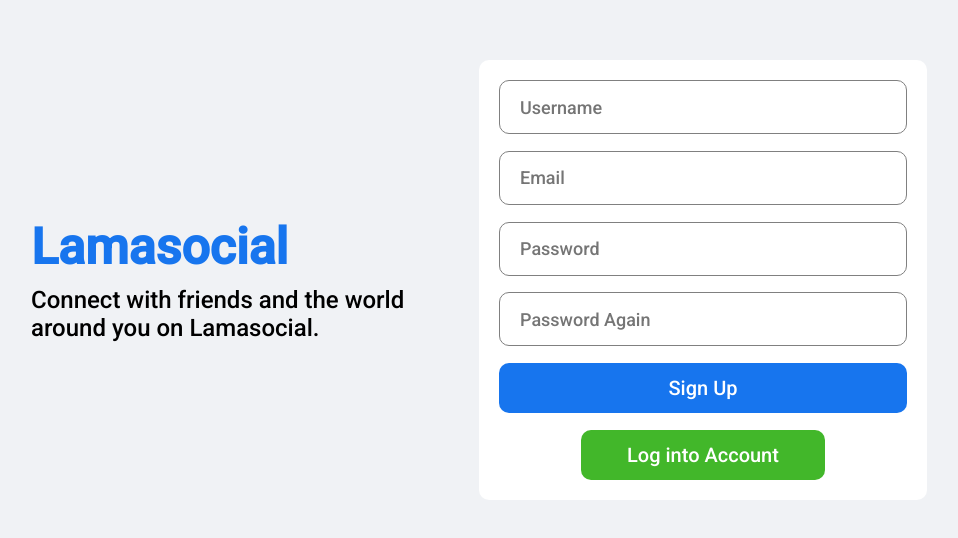
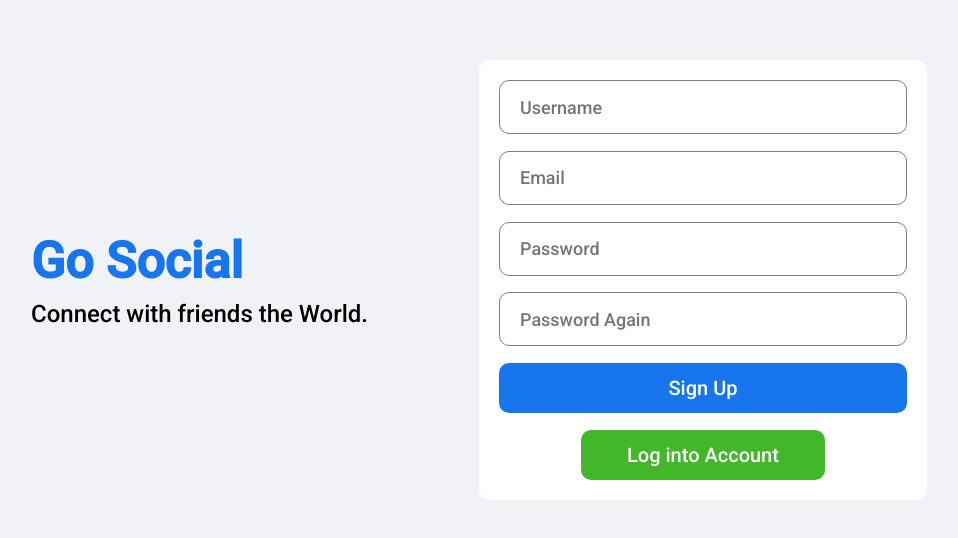
Before and after one commit to Yashkorekar/The-Social-Client, a React (Create React App) app: page / in a window 1280 px wide. Shown: the part 120-658 px from the top of the page, without its empty margins (161-1119 px from the left). Built offline with nearby package versions, Linux system fonts and the light colour scheme.

Commit message:
added custom like button

```diff
--- a/package.json
+++ b/package.json
@@ -10,6 +10,7 @@
         "@testing-library/user-event": "^12.1.10",
         "axios": "^0.21.1",
         "react": "^17.0.2",
+        "react-animated-heart": "^0.0.7-alpha.1",
         "react-dom": "^17.0.2",
         "react-router-dom": "^5.2.0",
         "react-scripts": "^4.0.3",
--- a/src/components/post/Post.jsx
+++ b/src/components/post/Post.jsx
@@ -6,7 +6,10 @@ import { format } from "timeago.js";
 import { Link } from "react-router-dom";
 import { AuthContext } from "../../context/AuthContext";
 
+import Heart from "react-animated-heart";
+
 export default function Post({ post }) {
+  // heart animation twitter like
   const [like, setLike] = useState(post.likes.length);
   const [isLiked, setIsLiked] = useState(false);
   const [user, setUser] = useState({});
@@ -25,12 +28,14 @@ export default function Post({ post }) {
     fetchUser();
   }, [post.userId]);
 
+  const [isClick, setClick] = useState(isLiked);
   const likeHandler = () => {
     try {
       axios.put("/posts/" + post._id + "/like", { userId: currentUser._id });
     } catch (err) {}
     setLike(isLiked ? like - 1 : like + 1);
     setIsLiked(!isLiked);
+    setClick(!isClick);
   };
   return (
     <div className="post">
@@ -61,7 +66,10 @@ export default function Post({ post }) {
         </div>
         <div className="postBottom">
           <div className="postBottomLeft">
-            <img
+            <div className="heartanim">
+              <Heart isClick={isClick} onClick={likeHandler} />
+            </div>
+            {/* <img
               className="likeIcon"
               src={`${PF}like.png`}
               onClick={likeHandler}
@@ -72,7 +80,7 @@ export default function Post({ post }) {
               src={`${PF}heart.png`}
               onClick={likeHandler}
               alt=""
-            />
+            /> */}
             <span className="postLikeCounter">{like} people like it</span>
           </div>
           <div className="postBottomRight">
--- a/src/components/post/post.css
+++ b/src/components/post/post.css
@@ -34,44 +34,49 @@
   margin: 0 10px;
 }
 
-  .postDate{
+.postDate {
   font-size: 12px;
 }
 
-  .postCenter{
+.postCenter {
   margin: 20px 0;
 }
 
-  .postImg{
+.postImg {
   margin-top: 20px;
   width: 100%;
   max-height: 500px;
   object-fit: contain;
 }
 
-  .postBottom{
+.postBottom {
   display: flex;
   align-items: center;
   justify-content: space-between;
+  margin-bottom: -20px;
 }
 
-  .postBottomLeft{
+.postBottomLeft {
   display: flex;
   align-items: center;
 }
+.heartanim {
+  margin-left: -15px;
+  margin-bottom: -15px;
+}
 
-  .likeIcon{
+.likeIcon {
   width: 24px;
   height: 24px;
   margin-right: 5px;
   cursor: pointer;
 }
 
-  .postLikeCounter{
+.postLikeCounter {
   font-size: 15px;
 }
 
-  .postCommentText{
+.postCommentText {
   cursor: pointer;
   border-bottom: 1px dashed gray;
   font-size: 15px;
--- a/src/pages/login/Login.jsx
+++ b/src/pages/login/Login.jsx
@@ -21,9 +21,9 @@ export default function Login() {
     <div className="login">
       <div className="loginWrapper">
         <div className="loginLeft">
-          <h3 className="loginLogo">Lamasocial</h3>
+          <h3 className="loginLogo">Go Social</h3>
           <span className="loginDesc">
-            Connect with friends and the world around you on Lamasocial.
+            Connect with the World.
           </span>
         </div>
         <div className="loginRight">
--- a/src/pages/register/Register.jsx
+++ b/src/pages/register/Register.jsx
@@ -33,9 +33,9 @@ export default function Register() {
     <div className="login">
       <div className="loginWrapper">
         <div className="loginLeft">
-          <h3 className="loginLogo">Lamasocial</h3>
+          <h3 className="loginLogo">Go Social</h3>
           <span className="loginDesc">
-            Connect with friends and the world around you on Lamasocial.
+            Connect with friends the World.
           </span>
         </div>
         <div className="loginRight">
```
Also changed, not shown: 1 other file (tests, documents, lock files or other folders). Lines whose indentation alone changed are shown as unchanged.
